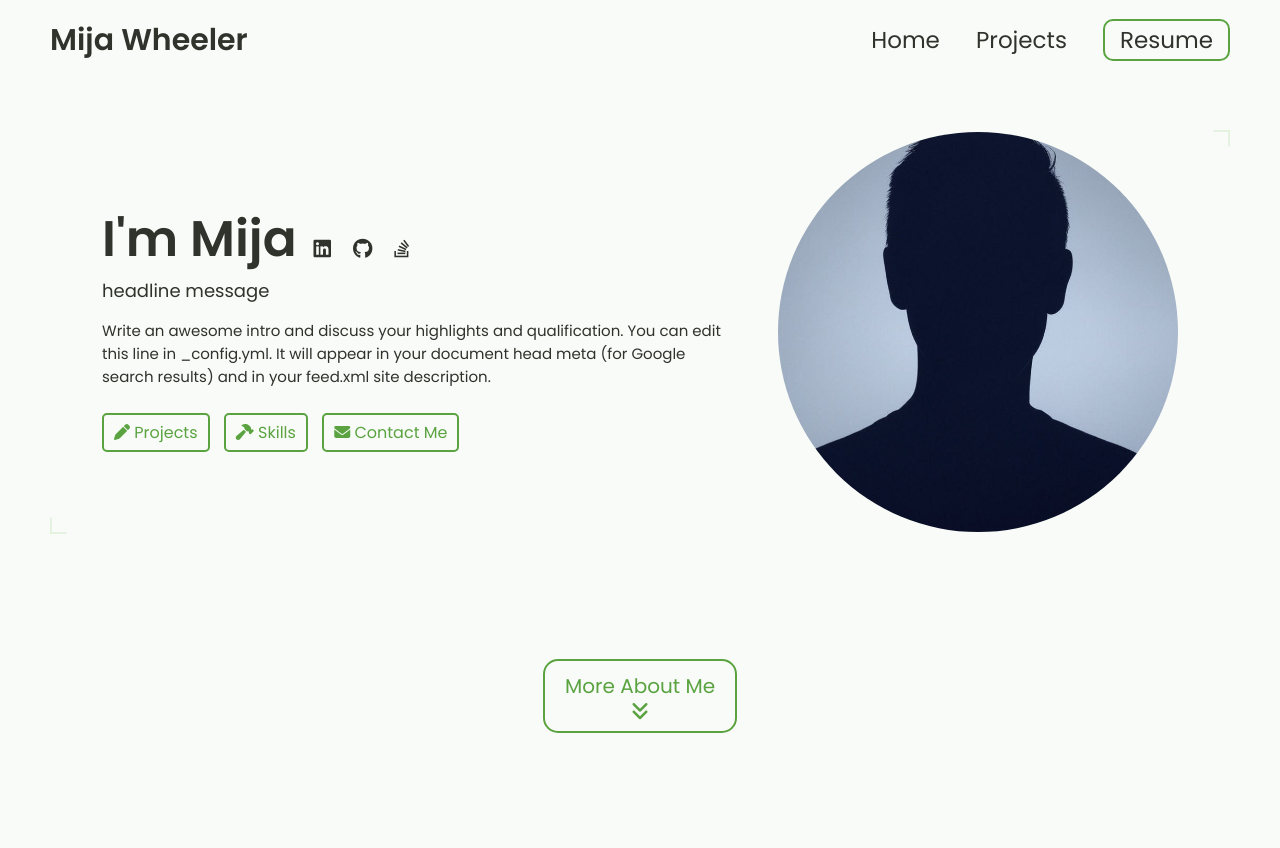
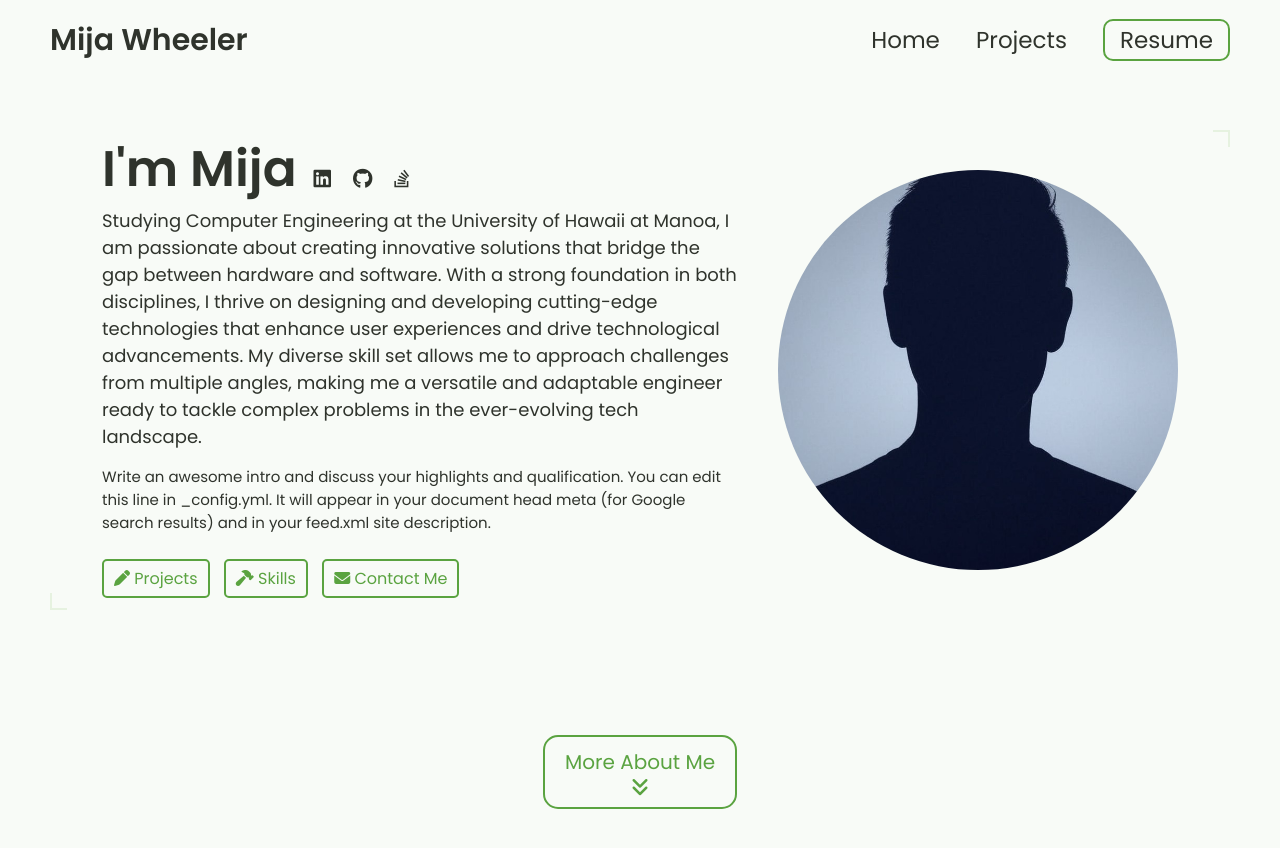
Before and after one commit to MijaWheeler/MijaWheeler.github.io, a Jekyll site: the page built from index.html, in a window 1280 px wide and 900 px high. Shown: the top 848 px of the window. Built offline with Jekyll 4.4.1, drawn with Linux system fonts in a browser that asks for light colours.

```diff
--- a/_config.yml
+++ b/_config.yml
@@ -13,7 +13,7 @@ title: Mija Wheeler's Portfolio # This is what shows up in the tab of the browse
 
 # Hero Section
 name: Mija Wheeler
-headline: headline message
+headline: Studying Computer Engineering at the University of Hawaii at Manoa, I am passionate about creating innovative solutions that bridge the gap between hardware and software. With a strong foundation in both disciplines, I thrive on designing and developing cutting-edge technologies that enhance user experiences and drive technological advancements. My diverse skill set allows me to approach challenges from multiple angles, making me a versatile and adaptable engineer ready to tackle complex problems in the ever-evolving tech landscape.
 description: >- # dont remove this line. this will ignore all new lines until the next section
   Write an awesome intro and discuss your highlights and qualification. You can edit this line in _config.yml. It will appear in your document head meta (for
   Google search results) and in your feed.xml site description.
@@ -117,7 +117,7 @@ basic theme:
   background: "#f7fbfa"
   light_background: "#f0f9f7"
 
-lemon theme:
+  lemon theme:
   text: "#2d2926"
   border: "#f7f3e3"
   link: "#ffc94d"
@@ -183,7 +183,7 @@ include:
 # Excluded items can be processed by explicitly listing the directories or
 # their entries' file path in the `include:` list.
 #
-# exclude:
+#exclude:
 #   - .sass-cache/
 #   - .jekyll-cache/
 #   - gemfiles/
```
Also changed, not shown: 1 other file.
